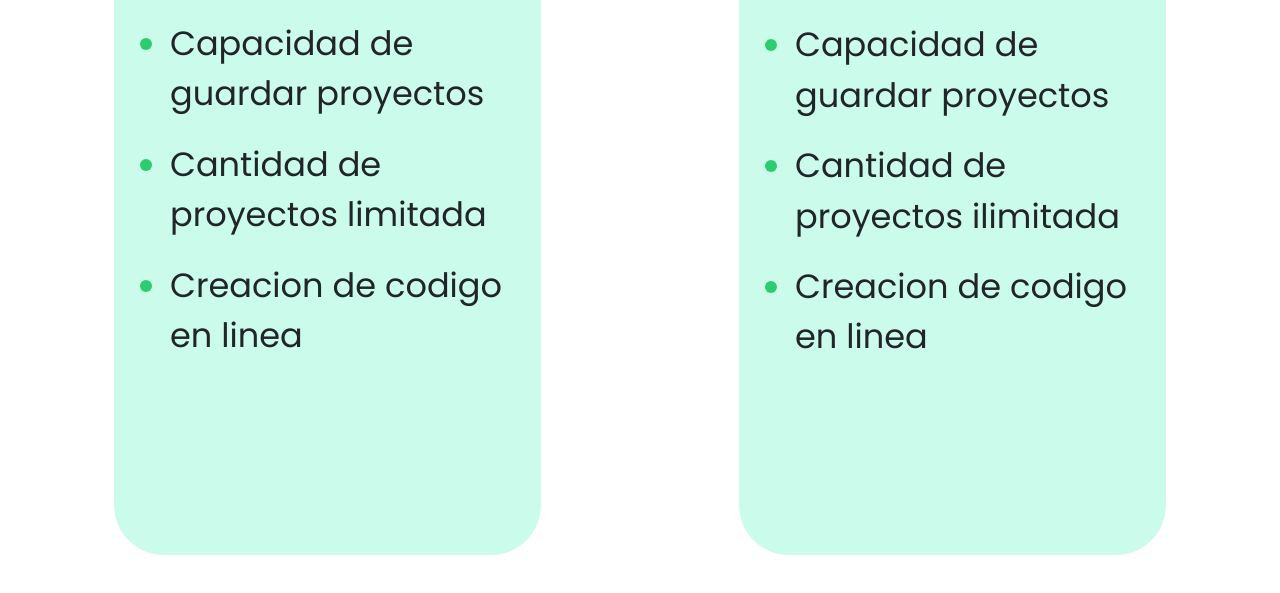
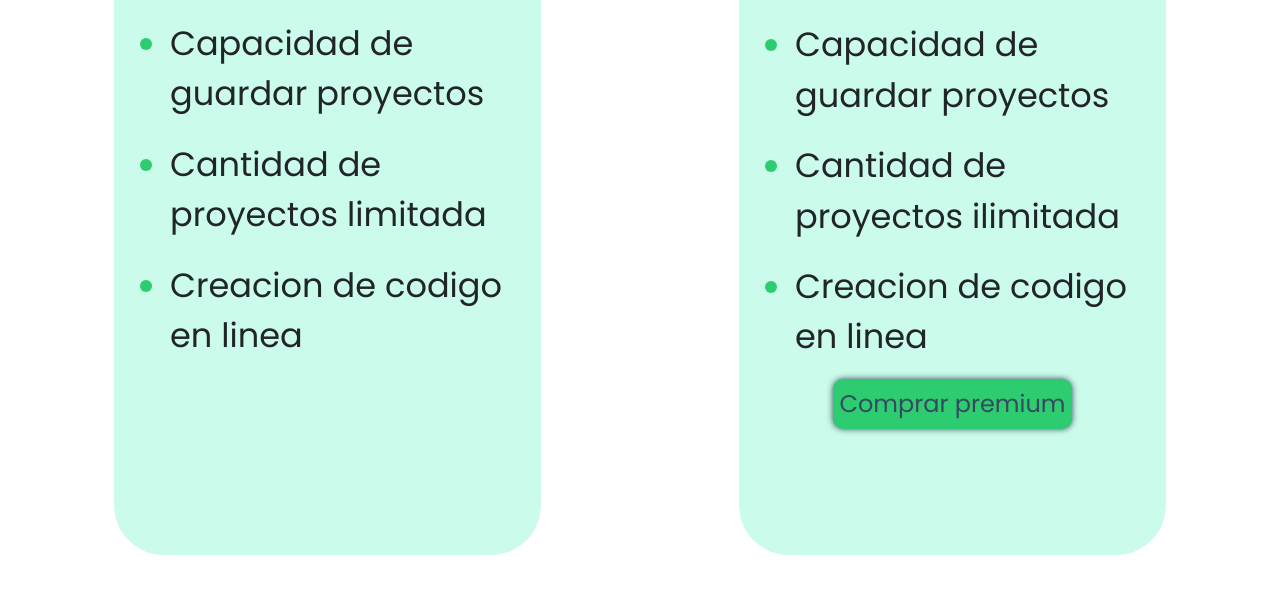
Before and after one commit to RyujinLeo/ProyectoCloverCode, a plain HTML site: page assets/html/premium.html in a window 1280 px wide. Shown: the part 255-848 px from the top of the page. Drawn offline with nearby package versions, Linux system fonts and the light colour scheme.

Commit message:
avance 11

```diff
--- a/assets/css/estilospremium.css
+++ b/assets/css/estilospremium.css
@@ -150,3 +150,21 @@ body{
   .dropdown-content a:hover{
     background-color: #ffffff;
   }
+
+  #botoncomprar{
+    margin-left: auto;
+    margin-right: auto;
+    display: flex;
+    border-radius: 10px;
+    border: none;
+    height: 50px;
+    align-content: center;
+    align-items: center;
+    box-shadow: 0px 0px 6px 0px;
+    background-color: #2ecc70;
+    color: #354a5f;
+    font-size: 1.5rem;
+    font-family: 'Poppins';
+    margin-top: 10px;
+    font-weight: 400;
+  }
--- a/assets/html/premium.html
+++ b/assets/html/premium.html
@@ -60,6 +60,7 @@
             <li>Cantidad de proyectos ilimitada</li>
             <li>Creacion de codigo en linea</li>
           </ul>
+          <button type="button" id="botoncomprar">Comprar premium</button>
         </div>
       </div>
     </div>
```
Also changed, not shown: assets/css/estilosmenup.css (+22 -0 lines), assets/html/Menuprincipal.html (+6 -3 lines), assets/html/nuevoproyecto.html (+1 -1 lines), assets/html/perfil.html (+1 -1 lines).
